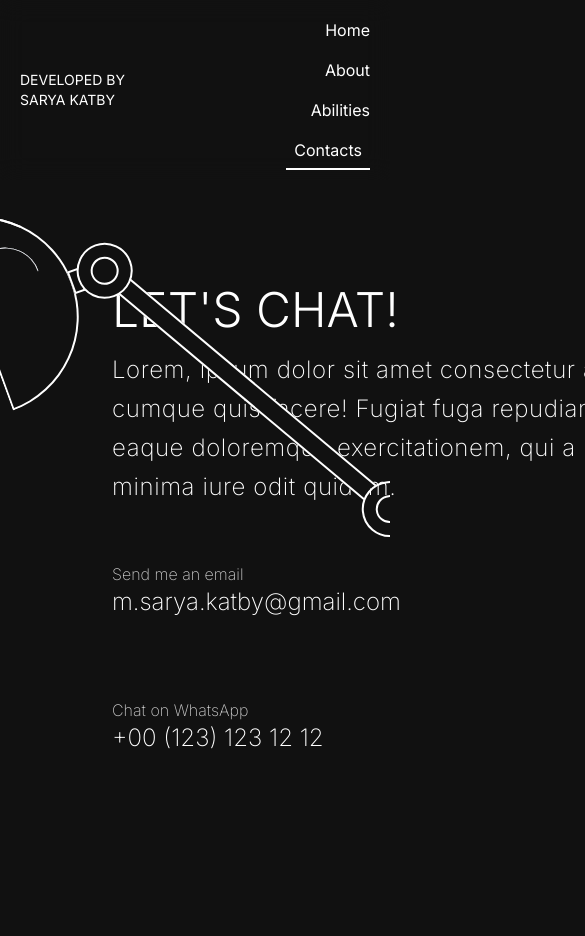
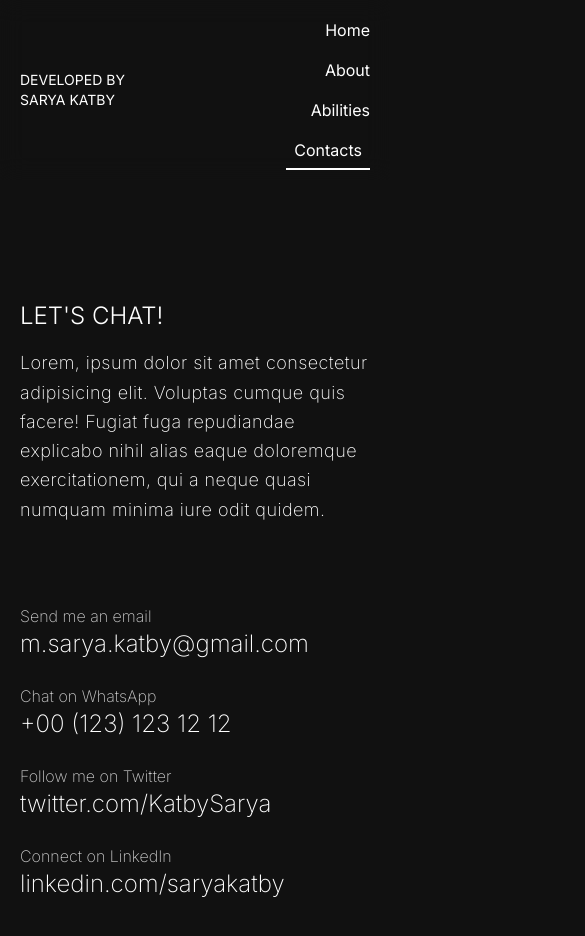
Before and after one commit to SaryaKatbi/lamp-portfolio, a React (Vite) app: page /contacts in a window 390 px wide. Shown: the top 936 px of the page, 585 px wide, since content can reach past the window. Built offline with nearby package versions, Linux system fonts and the light colour scheme.

Commit message:
Responsive Contacts

```diff
--- a/src/pages/Contacts.tsx
+++ b/src/pages/Contacts.tsx
@@ -12,9 +12,9 @@ const Contacts = () => {
       onMouseMove={(event) => {
         setMouseY(event.clientY);
       }}
-      className="group flex h-[840px] w-full items-center justify-between overflow-hidden pb-40 font-secondaryFont"
+      className="group flex h-[840px] w-full items-center justify-between overflow-hidden font-secondaryFont"
     >
-      <div className="opacity-0 transition-opacity duration-500 group-hover:opacity-70 ">
+      <div className="opacity-0 transition-opacity duration-500 group-hover:opacity-70 max-lg:hidden ">
         <div
           className=" left-0 h-[800px] w-32 bg-gradient-radial"
           style={{
@@ -24,19 +24,21 @@ const Contacts = () => {
         />
       </div>
 
-      <article className="absolute px-28">
+      <article className="absolute px-5 max-lg:left-0 md:px-10 lg:px-16 xl:px-36">
         <div className="flex w-fit flex-col gap-4 font-extralight">
-          <h2 className="text-5xl font-light uppercase">Let's Chat!</h2>
-          <p className="w-[800px] text-2xl leading-relaxed tracking-wide ">
+          <h2 className=" text-2xl font-light uppercase sm:text-4xl lg:text-5xl">
+            Let's Chat!
+          </h2>
+          <p className="text-lg leading-relaxed tracking-wide lg:w-[800px] lg:text-2xl ">
             Lorem, ipsum dolor sit amet consectetur adipisicing elit. Voluptas
             cumque quis facere! Fugiat fuga repudiandae explicabo nihil alias
             eaque doloremque exercitationem, qui a neque quasi numquam minima
             iure odit quidem.
           </p>
 
-          <div className="mt-10 flex justify-between">
-            <div className="flex flex-col gap-y-20">
-              <div>
+          <div className="mt-10 flex flex-col justify-between lg:flex-row">
+            <div className="flex flex-col lg:gap-y-20">
+              <div className="mt-6">
                 <h4 className="text-[#cccccc]">Send me an email</h4>
                 <a
                   className="w-fit border-b-[1px] border-white border-opacity-0 text-2xl transition-all hover:border-opacity-100"
@@ -47,7 +49,7 @@ const Contacts = () => {
                 </a>
               </div>
 
-              <div>
+              <div className="mt-6">
                 <h4 className="text-[#cccccc]">Chat on WhatsApp</h4>
                 <a
                   className="w-fit border-b-[1px] border-white border-opacity-0 text-2xl transition-all hover:border-opacity-100"
@@ -59,8 +61,8 @@ const Contacts = () => {
               </div>
             </div>
 
-            <div className="flex flex-col gap-y-20">
-              <div>
+            <div className="flex flex-col lg:gap-y-20">
+              <div className="mt-6">
                 <h4 className="text-[#cccccc]">Follow me on Twitter</h4>
                 <a
                   className="w-fit border-b-[1px] border-white border-opacity-0 text-2xl transition-all hover:border-opacity-100"
@@ -71,7 +73,7 @@ const Contacts = () => {
                 </a>
               </div>
 
-              <div>
+              <div className="mt-6">
                 <h4 className="text-[#cccccc]">Connect on LinkedIn</h4>
                 <a
                   className="w-fit border-b-[1px] border-white border-opacity-0 text-2xl transition-all hover:border-opacity-100"
@@ -88,7 +90,7 @@ const Contacts = () => {
 
       <WallLamp
         mouseY={mouseY}
-        className="-mr-[100px] -mt-[600px] h-fit w-fit translate-y-10 "
+        className="right-0 -mr-[100px] -mt-[600px] h-fit w-fit translate-y-10 max-lg:hidden  "
       />
     </section>
   );
```
